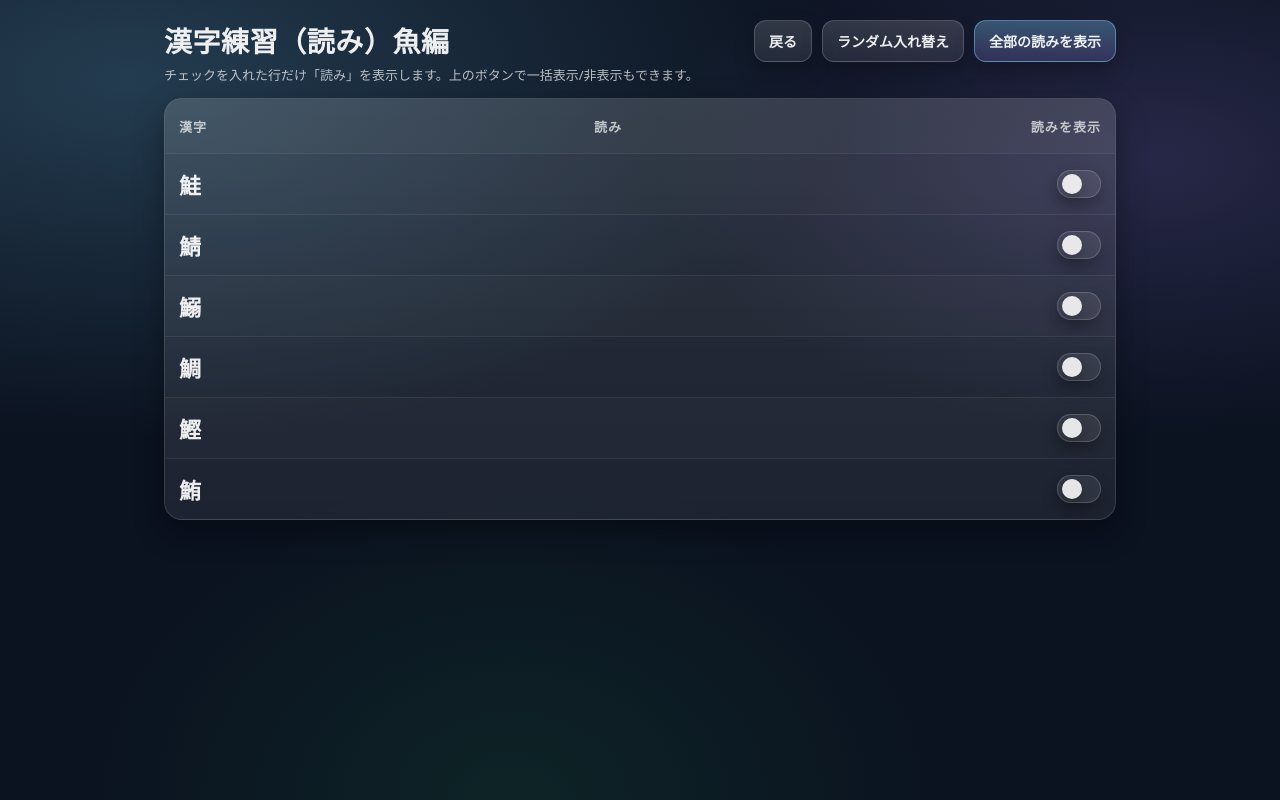
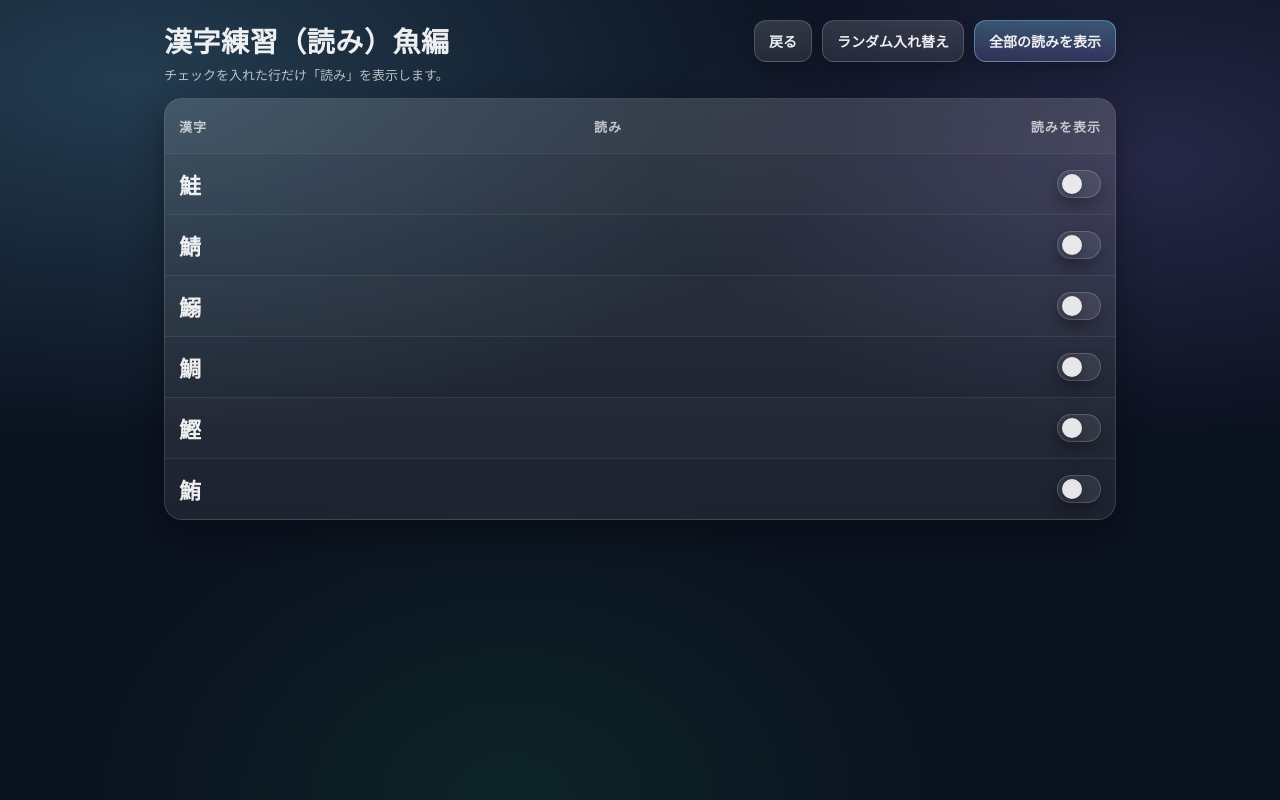
Before and after one commit to U-Hub-dreams/all_U_d1, a plain HTML site: page pages/sakana.html in a window 1280 px wide. Drawn offline with Linux system fonts and the light colour scheme.

Commit message:
Update sakana.html

```diff
--- a/pages/sakana.html
+++ b/pages/sakana.html
@@ -11,7 +11,7 @@
     <header>
       <div class="titleblock">
         <h1>漢字練習（読み）魚編</h1>
-        <p class="sub">チェックを入れた行だけ「読み」を表示します。上のボタンで一括表示/非表示もできます。</p>
+        <p class="sub">チェックを入れた行だけ「読み」を表示します。</p>
       </div>
       <div class="toolbar">
         <a class="btn" href="../index.html">戻る</a>
```
